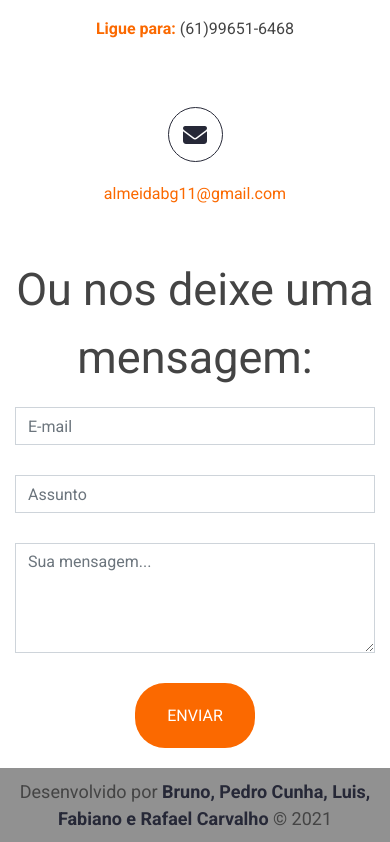
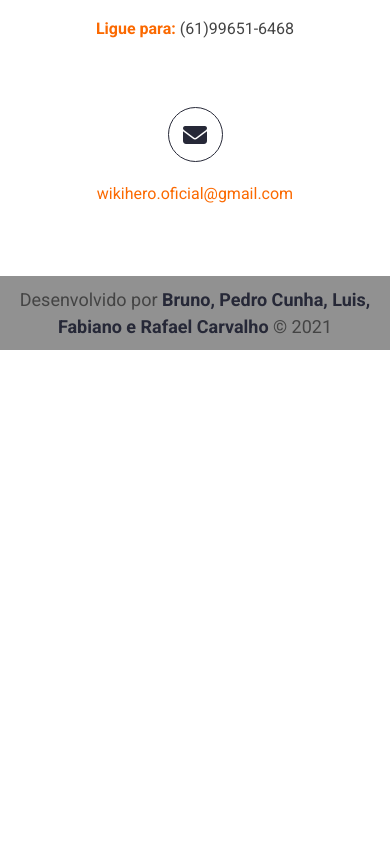
Before and after one commit to almeidaa11/PI06-base, a plain HTML site: page index.html in a window 390 px wide. Shown: the part 6957-7799 px from the top of the page. After the commit the page ends 7307 px from the top, so only its background shows below. Drawn offline with nearby package versions, Linux system fonts and the light colour scheme; a script that the page names is missing.

Commit message:
Update index.html

```diff
--- a/index.html
+++ b/index.html
@@ -43,8 +43,8 @@
             <a class="nav-item nav-link" id="colecao-menu" href="colecao.html">Coleção</a>
             <a class="nav-item nav-link" id="team-menu" href="#">Time</a>
             <a class="nav-item nav-link" id="universo-menu" href="#">Universo</a>
-            <a class="nav-item nav-link" id="universo-menu" href="contato.html">Contato</a>
             <a class="nav-item nav-link" id="contact-menu" href="#">Contato</a>
+            <a class="nav-item nav-link" id="form" href="contato.html">Mensagem</a>
           </div>
         </div>
       </nav>
@@ -333,18 +333,7 @@
             <div class="col-md-6 contact-box">
               <i class="fas fa-envelope"></i>
               <br>
-              <a class="email" href="mailto:almeidabg11@gmail.com" target="_blank">almeidabg11@gmail.com</a>
-            </div>
-            <div class="col-md-6" id="msg-box">
-              <p>Ou nos deixe uma mensagem:</p>
-            </div>
-            <div class="col-md-6" id="contact-form">
-              <form action="">
-                <input type="email" class="form-control" placeholder="E-mail" name="email">
-                <input type="text" class="form-control" placeholder="Assunto" name="subject">
-                <textarea class="form-control" rows="4" placeholder="Sua mensagem..." name="message"></textarea>
-                <input type="submit" class="main-btn" value="Enviar">
-              </form>
+              <a class="email" href="mailto:wikihero.oficial@gmail.com" target="_blank">wikihero.oficial@gmail.com</a>
             </div>
           </div>
       </div>
```
